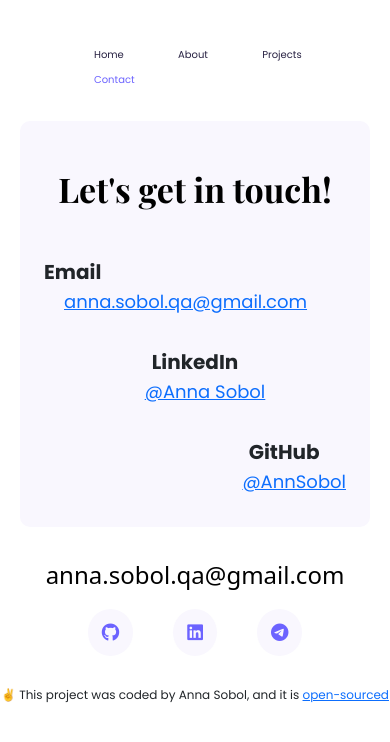
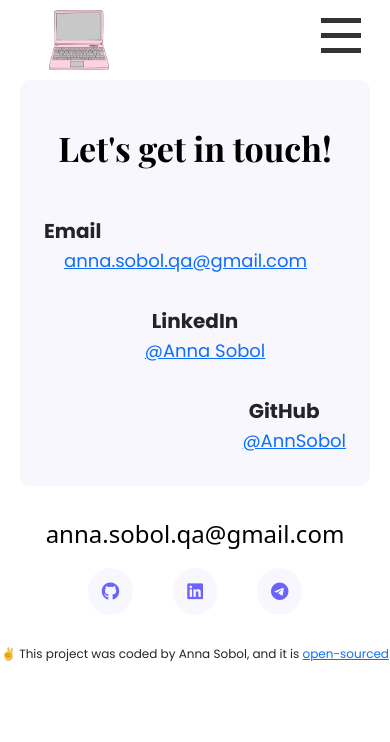
Before and after one commit to AnnSobol/portfolio-project, a plain HTML site: page contact.html in a window 390 px wide. Drawn offline with nearby package versions, Linux system fonts and the light colour scheme.

Commit message:
added hamburger menu

```diff
--- a/contact.html
+++ b/contact.html
@@ -17,12 +17,20 @@
 </head>
 <body>
     <header>
-        <div class="container">
-          <nav class="d-flex justify-content-between">
-             <a href="/" title="Logo">
-             <img src="img/logo.png" alt="Pink Laptop logo" class="logo d-none d-sm-block">
+        <input type="checkbox" id="check">
+           <nav class="d-flex">
+
+              <a class="logo" href="/" title="Logo">
+
+
+              <img src="img/logo.png" alt="Pink Laptop logo" class="logo">
               </a>
-             <ul><li >
+              <label  for="check" class="menu-toggle">
+                  <span class="bar"></span>
+                  <span class="bar"></span>
+                  <span class="bar"></span>
+              </label>
+              <ul><li class="active">
                  <a href="/" title="Homepage">Home</a>
               </li>
                   <li>
@@ -31,18 +39,18 @@
               <li>
                   <a href="/work.html" title="Anna's Projects">Projects</a>
               </li>
-             <li class="active">
+              <li>
                  <a href="/contact.html" title="Anna's Contacts">Contact</a>
                </li>
 
       </ul>
   </nav>
- </div>
+
 
       </header>
     <main>
         <div class="content-container container">
-            <div class="content-section mt-3">
+            <div class="content-section">
                 <h1 class="mb-5 pt-5">
                     Let's get in touch!
                 </h1>
--- a/style.css
+++ b/style.css
@@ -4,6 +4,11 @@
     --heading-font-family: 'Playfair Display', serif ;
     --default-font-family: 'Poppins', sans-serif;
 }
+
+body{
+    margin: 0;
+}
+
 
 
 h2{
@@ -44,6 +49,8 @@ p{
     line-height: 30px;
     font-family: var(--default-font-family);
 }
+
+
 .hero{
     background-color: var(--secondary-color);
     text-align: center;
@@ -99,7 +106,6 @@ div .content-section{
 
 .content-section h3 {
 font-size: 48px;
-
 line-height: 1.5;
 font-family: var(--default-font-family);
 }
@@ -114,25 +120,52 @@ font-family: var(--default-font-family);
 
 .logo{
     max-width: 100px;
+    font-size: 2em;
+    padding: 10px 20px;
+    display: flex;
+    float: left;
+    margin: 0;
+    padding: 5px 5%;
 }
+
+nav ul {
+margin: 0;
+  display: flex;
+  padding: 0;
+  }
+
+  header{
+  background-color: #fff;
+  width: 100%;
+  }
 
 
 nav{
-    padding: 15px 0;
+    padding: 0px 10%;
+    display: flex;
+    justify-content: space-between;
+    height: 80px;
+    line-height: 80px;
+
 }
 nav li{
-    display: inline;
+    height: 100%;
+    padding: 0 5px;
+
+    transition: 0.3s;
     list-style: none;
-    line-height:20px;
-    margin-left: 50px;
 }
 
 nav a {
     font-family: var(--default-font-family);
-    text-decoration: none;
+   text-decoration: none;
     color: #272142;
     transition: all 100ms ease-in-out;
+
+    padding: 20px;
+
 }
+
 
 nav a:hover,
 nav li.active a,
@@ -141,10 +174,8 @@ footer .email-link:hover
     color: var(--branding-color)
 }
 
-nav ul {
-    margin: 0;
-    padding-top: 25px;
-}
+
+
 
 footer .email-link{
     text-decoration: none;
@@ -186,7 +217,9 @@ p.ps{
     font-family: var(--default-font-family);
 }
 
-@media (max-width: 900px) {
+@media (max-width: 935px) {
+
+
     h1{
         font-size: 50px;
     }
@@ -230,9 +263,6 @@ p.ps{
         color: black;
         line-height: 40px;
 }
- nav a{
-    font-size: 10px;
- }
 
  footer .contact-box{
     background-color: var(--secondary-color);
@@ -248,3 +278,81 @@ h5{
     font-size: 30px;
 }
 }
+
+@media (max-width: 675px) {
+    .logo{
+         padding: 5px 5px;
+         width: 70px;
+         height: 70px;
+    }
+
+
+    nav ul {
+        display: grid;
+        position: absolute;
+        background-color: #FEFBEF;
+        width: 40%;
+        z-index: 3;
+        top: 80px;
+        right: 0;
+        transform: translateY(-150%);
+        transition: 0.3s;
+        border-radius: 10px;
+    }
+
+    nav li:hover{
+        background-color: #fff;
+    }
+
+    nav li{
+padding-left: 35px;
+    }
+
+    nav .menu-toggle{
+        display: grid !important;
+    }
+
+}
+
+input{
+    display: none;
+
+}
+nav .menu-toggle{
+    display: none;
+    height: min-content;
+    margin: 18px -10px 0 0;
+    cursor: pointer;
+    transition: 0.3s;
+
+}
+
+.menu-toggle .bar{
+    width: 40px;
+    height: 5px;
+    background: #333;
+    margin-bottom: 10px;
+transition: 0.3s;
+}
+
+input:checked ~ nav ul{
+    transform: translateY(0);
+}
+
+input:checked ~ nav .menu-toggle {
+    margin-top: 35px;
+}
+
+input:checked ~ nav .menu-toggle .bar:nth-child(1){
+    position: absolute;
+    transform: rotate(45deg);
+}
+
+input:checked ~ nav .menu-toggle .bar:nth-child(2){
+    display: none;
+}
+
+input:checked ~ nav .menu-toggle .bar:nth-child(3){
+
+    transform: rotate(-45deg);
+}
```
Also changed, not shown: about.html (+16 -9 lines), index.html (+13 -5 lines), work.html (+15 -7 lines). Lines whose indentation alone changed are shown as unchanged.
